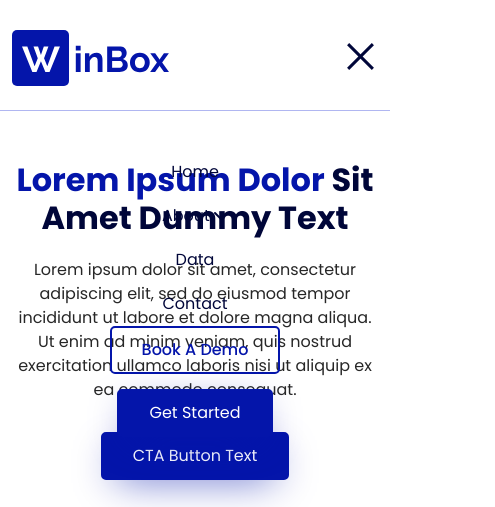
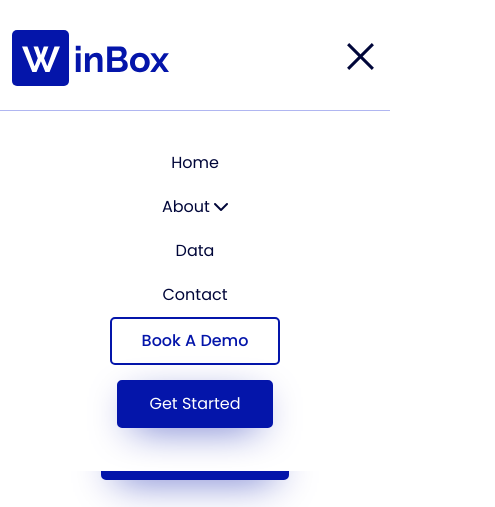
Before and after one commit to maker-shihab/winbox, a plain HTML site: page index.html in a window 390 px wide. Both pictures are taken after a click on the element 360 px from the left and 62 px from the top of the page. Shown: the top 507 px of the page, 495 px wide, since content can reach past the window. Drawn offline with nearby package versions, Linux system fonts and the light colour scheme; grey boxes are pictures that could not be loaded.

Commit message:
Okay done

```diff
--- a/assets/css/responsive.css
+++ b/assets/css/responsive.css
@@ -35,6 +35,29 @@
   .headerMenu {
     width: 100%;
     display: block;
+    position: relative;
+    z-index: 99;
+  }
+  .mainMenu_bar {
+    position: absolute;
+    left: 0;
+    right: 0;
+    padding: 30px;
+    top: 111px;
+    background: #fff;
+    z-index: 999;
+    opacity: 0;
+    visibility: hidden;
+    height: 0%;
+    transition: 0.4s all ease-in-out;
+  }
+  .mainMenu_bar.active {
+    opacity: 1;
+    visibility: visible;
+    height: 360px;
+  }
+  .mainMenu {
+    flex-direction: column;
   }
   .bars {
     display: block;
@@ -43,16 +66,6 @@
   .mainMenu_bar {
     display: flex;
     flex-direction: column;
-  }
-  .mainMenu {
-    height: 0;
-    opacity: 0;
-    visibility: hidden;
-    transition: 0.4s all ease-in-out;
-    position: absolute;
-    left: 0;
-    right: 0;
-    top: 150px;
   }
   .mainMenu.active {
     flex-direction: column;
@@ -191,6 +204,15 @@
   .single_blog_text {
     padding-left: 40px;
   }
+  .megaMenu {
+    right: calc(50% - 130px);
+    grid-template-columns: 1fr;
+    row-gap: 20px;
+    width: 260px;
+    margin: 0 auto;
+    padding: 20px 15px;
+    border-radius: 15px;
+  }
 }
 @media screen and (max-width: 450px) {
   .videoPlayBtn {
--- a/assets/js/common.js
+++ b/assets/js/common.js
@@ -1,10 +1,9 @@
 $( document ).ready(function() {
   $('.bars').click(function(){
     $(this).toggleClass('active');
-    $('.mainMenu').toggleClass('active');
+    $('.mainMenu_bar').toggleClass('active');
       return false;
   });
-
 
   $(".dropDown").click(
     function () {
@@ -37,6 +36,4 @@ $( document ).ready(function() {
       type: 'iframe'
     });
   });
-
-
 });
```
